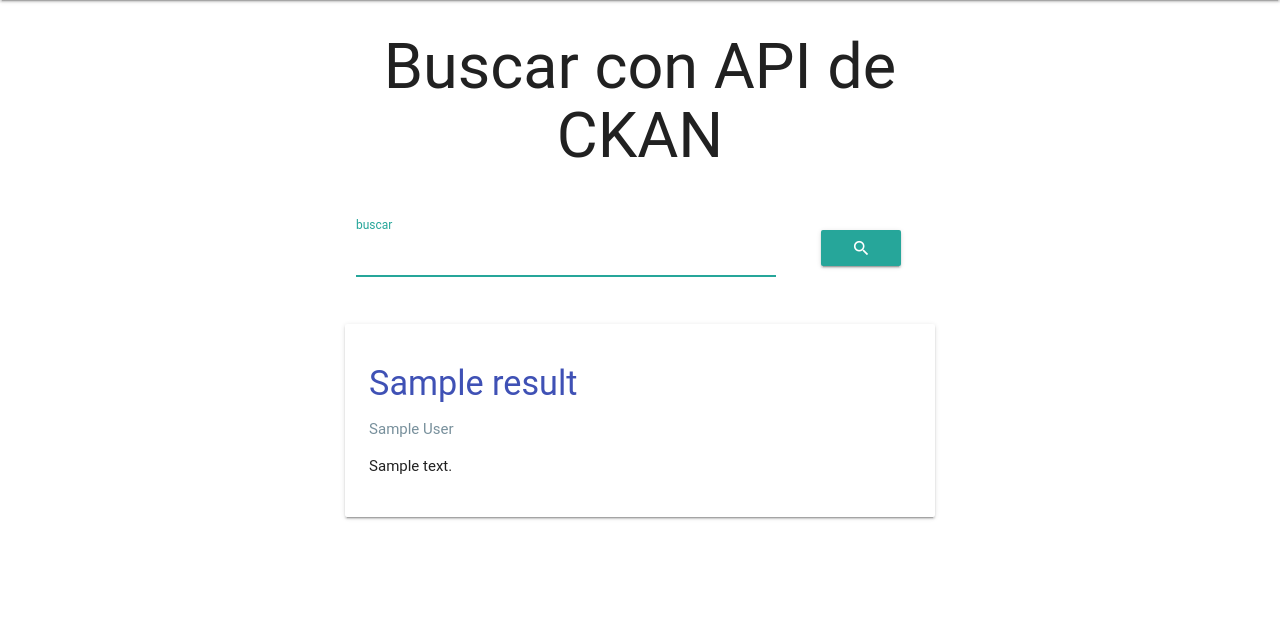
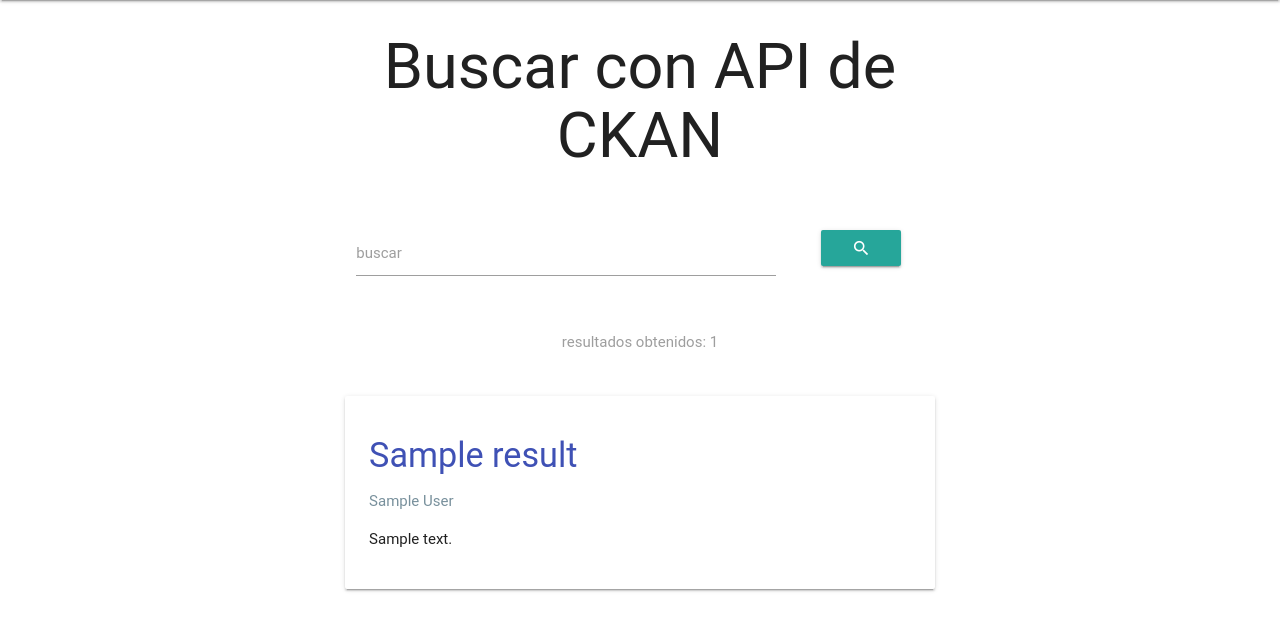
Before and after one commit to manujas/FCA_automaticEval, a Django app: template web/templates/web/index.html in a window 1280 px wide. Shown: the part 64-695 px from the top of the page. Run offline with Django 3.2, Linux system fonts and the light colour scheme; the template is opened without the code that fills it: most values are stand-ins (such as "Sample title", 1, 10 or a date in 2020); some libraries are stand-ins or nearby versions; some web fonts are replaced.

Commit message:
se agrega contador de resutlados a ckan_search. Fixes #5

```diff
--- a/web/templates/web/index.html
+++ b/web/templates/web/index.html
@@ -11,7 +11,7 @@
 <div class="row">
         <form class="col s8 offset-s2 center-align">
             <div class="input-field col s9">
-                <input name="q" type="text" autofocus>
+                <input name="q" type="text">
                 <label for="last_name">buscar</label>
             </div>
             <div class="input-field col s3">
@@ -20,16 +20,22 @@
         </form>
 </div>
 
+
+
 {% if data %}
-
-<section calss="search_results">
+<section class="search_results">
+    <div class="row result-count">
+        <div class="col s4 offset-s4 center-align">
+            <p class="grey-text">resultados obtenidos: {{ data.count }}</p>
+        </div>
+    </div>
     {% for result in data.results %}
     <div class="row result-container">
         <div class="col s8 offset-s2">
             <div class="card-panel hoverable result-item">
                 <h4 class="indigo-text">{{result.title|safe}}</h4>
                 <p class="blue-grey-text text-lighten-1">{{result.author|safe}}</p>
-                <p>{{result.notes|safe|linebreaks|truncatechars:200}}</p>
+                <p>{{result.notes|safe|truncatechars:200}}</p>
             </div>
         </div>
     </div>
```
